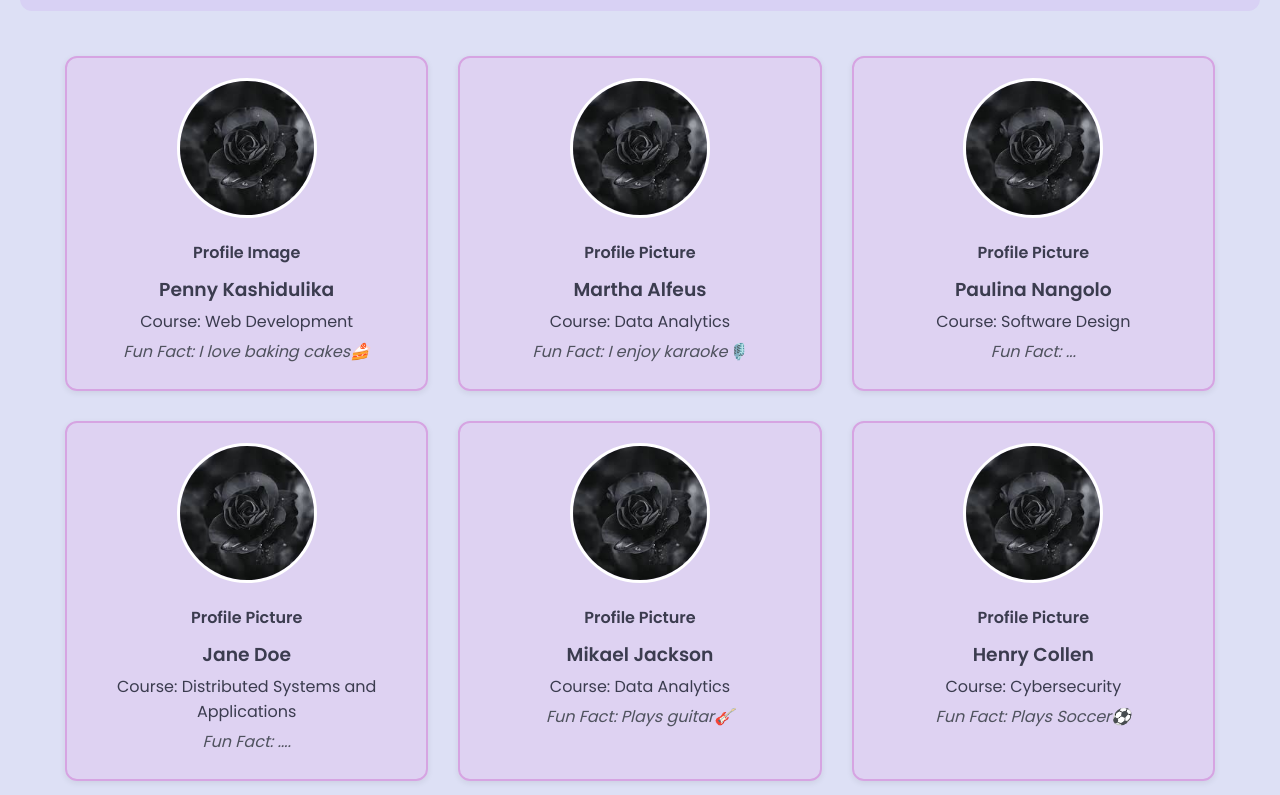
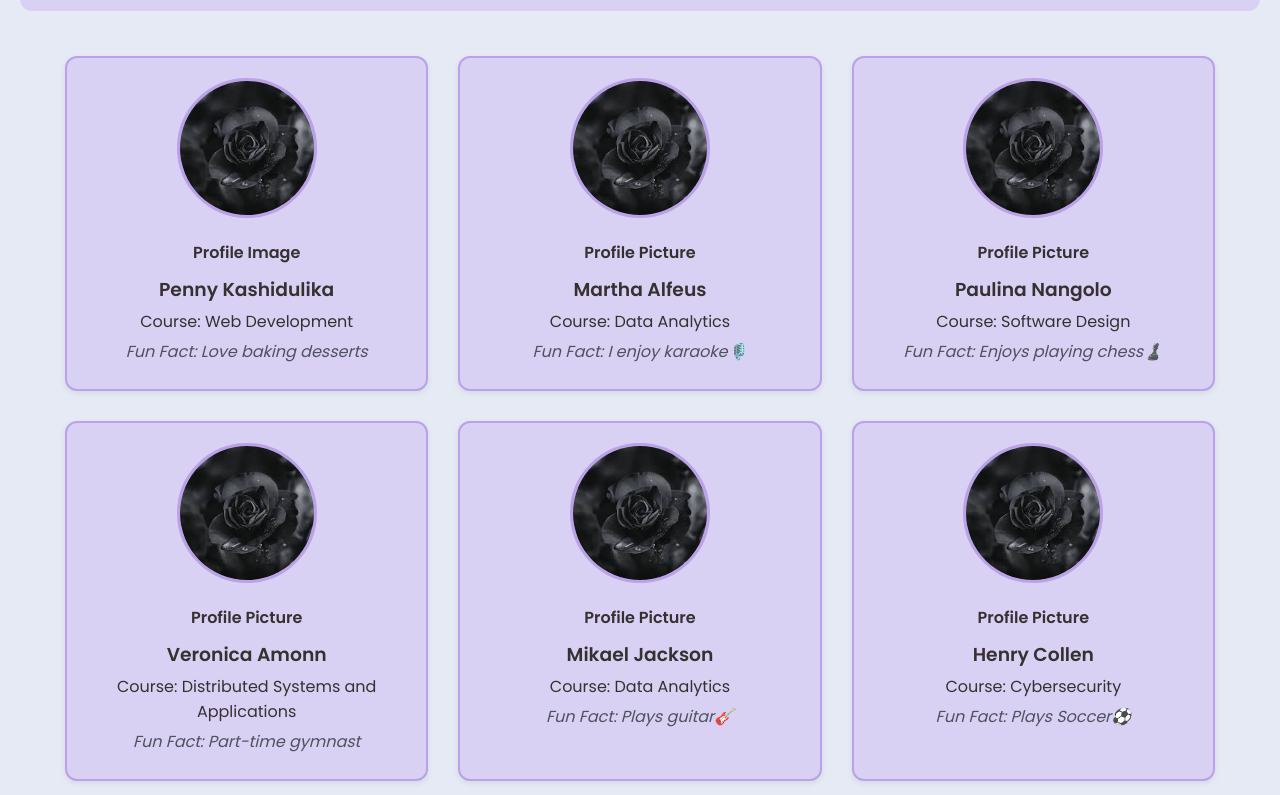
Before and after one commit to Git-Penny/WAD--LAB-5, a plain HTML site: page index.html in a window 1280 px wide. Shown: the part 97-892 px from the top of the page. Drawn offline with Linux system fonts and the light colour scheme.

Commit message:
change color scheme

```diff
--- a/index.html
+++ b/index.html
@@ -27,7 +27,7 @@
                         <h4>Profile Image</h4>
                         <h3>Penny Kashidulika</h3>
                         <p class="course">Course: Web Development</p>
-                        <p class="fun-fact">Fun Fact: I love baking cakes🍰</p>
+                        <p class="fun-fact">Fun Fact: Love baking desserts</p>
                     </figcaption>
                 </figure>
             </article>
@@ -53,7 +53,7 @@
                         <h4>Profile Picture</h4>
                         <h3>Paulina Nangolo</h3>
                         <p class="course">Course: Software Design</p>
-                        <p class="fun-fact">Fun Fact: ...</p>
+                        <p class="fun-fact">Fun Fact: Enjoys playing chess♟️</p>
                     </figcaption>
                 </figure>
             </article>
@@ -64,9 +64,9 @@
                     <img src="Images/images.jpg" alt="Student Image">
                     <figcaption>
                         <h4>Profile Picture</h4>
-                        <h3>Jane Doe</h3>
+                        <h3>Veronica Amonn</h3>
                         <p class="course">Course: Distributed Systems and Applications</p>
-                        <p class="fun-fact">Fun Fact: ....</p>
+                        <p class="fun-fact">Fun Fact: Part-time gymnast</p>
                     </figcaption>
                 </figure>
             </article>
--- a/styles.css
+++ b/styles.css
@@ -7,12 +7,12 @@
 
 /* Lavender & Sky Pastel Theme Variables */
 :root {
-  --background-color: #dde0f5;      /* lavender mist */
-  --card-background: #debdee67;       /* pale sky blue */
-  --text-color: #3b3c4f;            /* slate purple-gray */
-  --fun-fact-color: #4f525e;        /* muted gray-purple */
-  --border-color: #d6a4e2;          /* pastel blue border */
-  --header-footer-bg: #d8d1f4;      /* soft lilac */
+  --background-color: #e5eaf5;
+  --card-background:#d8d1f4 ;
+  --fun-fact-color: #4f525e;
+  --text-color: rgb(55, 48, 48);
+  --border-color: #baa1e9;
+  --header-footer-bg: #d8d1f4;
 }
 
 /* Global Styles */
@@ -96,7 +96,7 @@ h1 {
   object-fit: cover;
   border-radius: 50%;
   margin-bottom: 15px;
-  border: 3px solid white;
+  border: 3px solid var(--border-color);
 }
 
 /* Text Styling */
```
